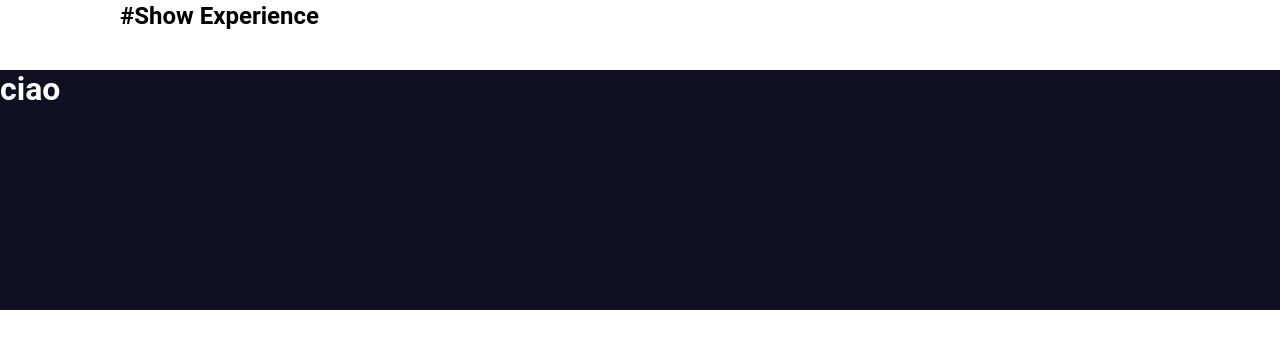
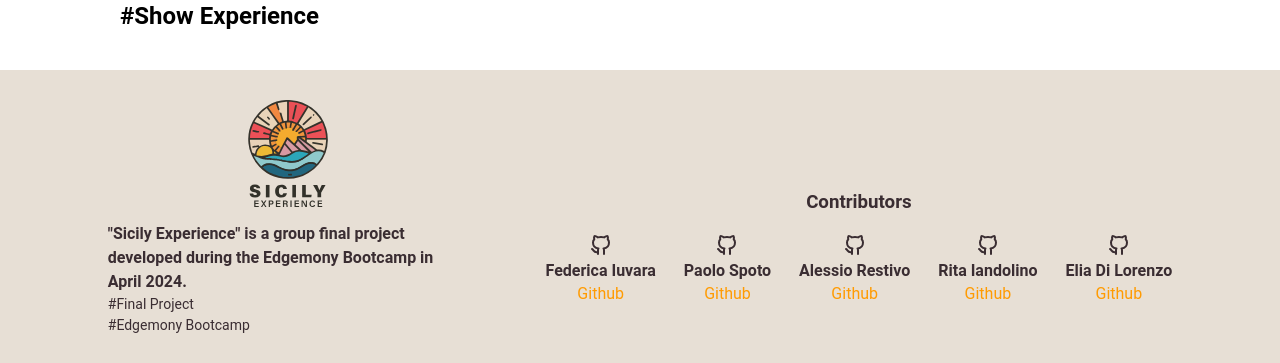
Before and after one commit to simoneedge/cb8-gruppo-b, a Next.js app in the folder final-project/: page /home in a window 1280 px wide. Shown: the part 1960-2323 px from the top of the page. Before the commit the page ends 2270 px from the top, so only its background shows below. Built offline with nearby package versions, Linux system fonts and the light colour scheme; no server answers; the database is empty.

Commit message:
feat: create style and links in Footer.jsx

```diff
--- a/final-project/src/components/footer/Footer.jsx
+++ b/final-project/src/components/footer/Footer.jsx
@@ -1,11 +1,61 @@
 import styles from "../../styles/Footer.module.scss";
-
+import Image from "next/image";
+import Link from "next/link";
 import { IconBrandGithub } from "@tabler/icons-react";
 
 const Footer = () => {
   return (
     <footer className={styles.Footer}>
-      <h1>ciao</h1>
+      <div className={styles.leftSection}>
+        <Image
+          src="/logosicily.svg"
+          width={100}
+          height={100}
+          className={styles.logoImage}
+          alt="logo"
+          priority
+        />
+
+        <div>
+          <h3>
+            "Sicily Experience" is a group final project developed during the
+            Edgemony Bootcamp in April 2024.
+          </h3>
+          <p>#Final Project</p>
+          <p>#Edgemony Bootcamp</p>
+        </div>
+      </div>
+
+      <div className={styles.rightSection}>
+        <h3>Contributors</h3>
+        <div className={styles.containerContributors}>
+          <div className={styles.contributor}>
+            <IconBrandGithub />
+            <p>Federica Iuvara</p>
+            <Link href="https://github.com/FedericaI7">Github</Link>
+          </div>
+          <div className={styles.contributor}>
+            <IconBrandGithub />
+            <p>Paolo Spoto</p>
+            <Link href="https://github.com/paolospoto">Github</Link>
+          </div>
+          <div className={styles.contributor}>
+            <IconBrandGithub />
+            <p>Alessio Restivo</p>
+            <Link href="https://github.com/AlessioR7">Github</Link>
+          </div>
+          <div className={styles.contributor}>
+            <IconBrandGithub />
+            <p>Rita Iandolino</p>
+            <Link href="https://github.com/RitaL1990">Github</Link>
+          </div>
+          <div className={styles.contributor}>
+            <IconBrandGithub />
+            <p>Elia Di Lorenzo</p>
+            <Link href="https://github.com/Eli07Romi">Github</Link>
+          </div>
+        </div>
+      </div>
     </footer>
   );
 };
--- a/final-project/src/styles/Footer.module.scss
+++ b/final-project/src/styles/Footer.module.scss
@@ -1,7 +1,66 @@
-// --FOOTER--
 .Footer {
-  // display: block;
-  height: 30vh;
-  color: white;
-  background-color: rgb(16, 16, 34);
+  display: none;
 }
+
+@media screen and (min-width: 768px) {
+  // --FOOTER--
+  .Footer {
+    width: 100%;
+    display: flex;
+    justify-content: space-evenly;
+    align-items: baseline;
+    color: var(--color-black);
+    background-color: var(--color-back2);
+    padding: 30px;
+    a {
+      color: var(--color-main-first);
+    }
+
+    a:hover {
+      color: var(--color-black);
+    }
+  }
+
+  .leftSection {
+    display: flex;
+    flex-direction: column;
+    justify-content: center;
+    align-items: center;
+    width: 360px;
+    gap: 14px;
+    font-size: 14px;
+    font-weight: 400;
+    line-height: 1.5;
+
+    h3 {
+      font-size: 16px;
+    }
+  }
+
+  .logoImage {
+    width: 80px;
+    height: auto;
+    object-fit: contain;
+  }
+}
+
+.rightSection {
+  text-align: center;
+  p {
+    font-weight: bold;
+  }
+}
+
+.containerContributors {
+  padding-top: 20px;
+  display: flex;
+  justify-content: center;
+  gap: 28px;
+}
+
+.contributor {
+  display: flex;
+  flex-direction: column;
+  align-items: center;
+  gap: 4px;
+}
```
